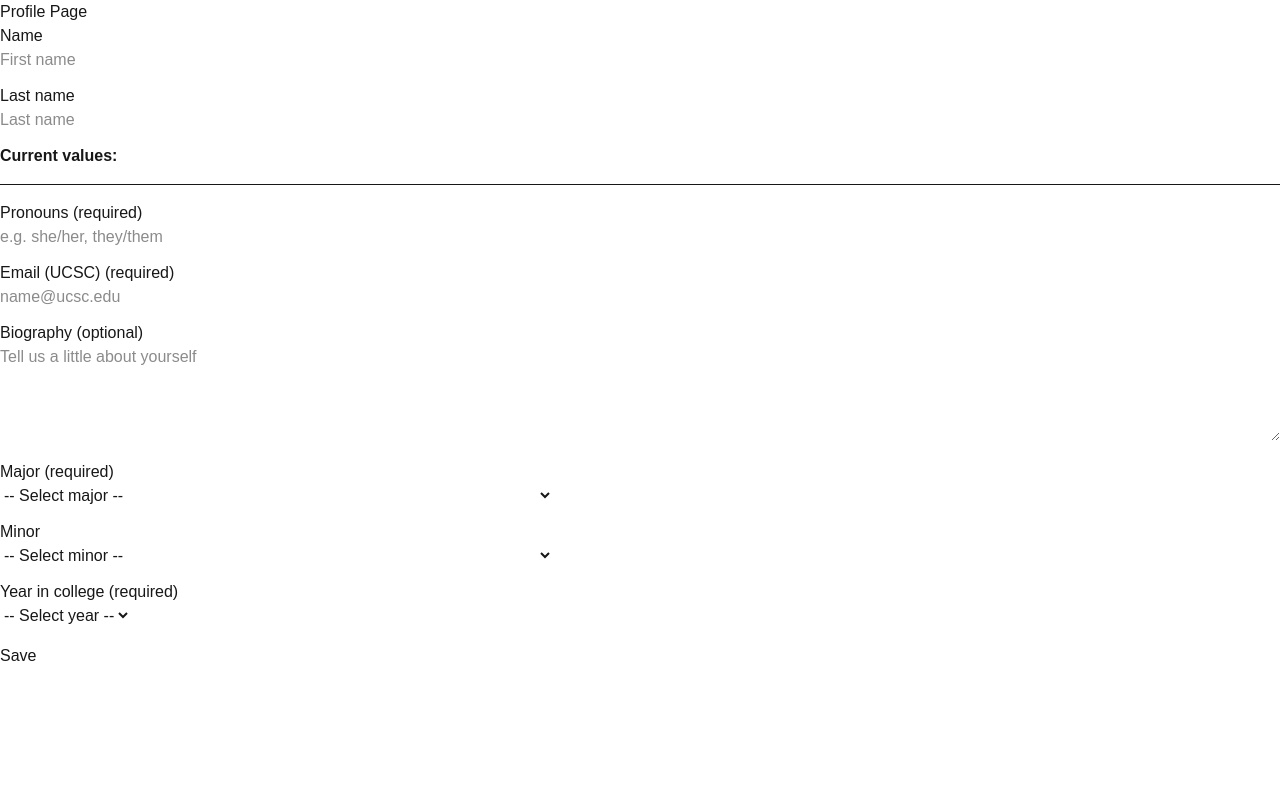
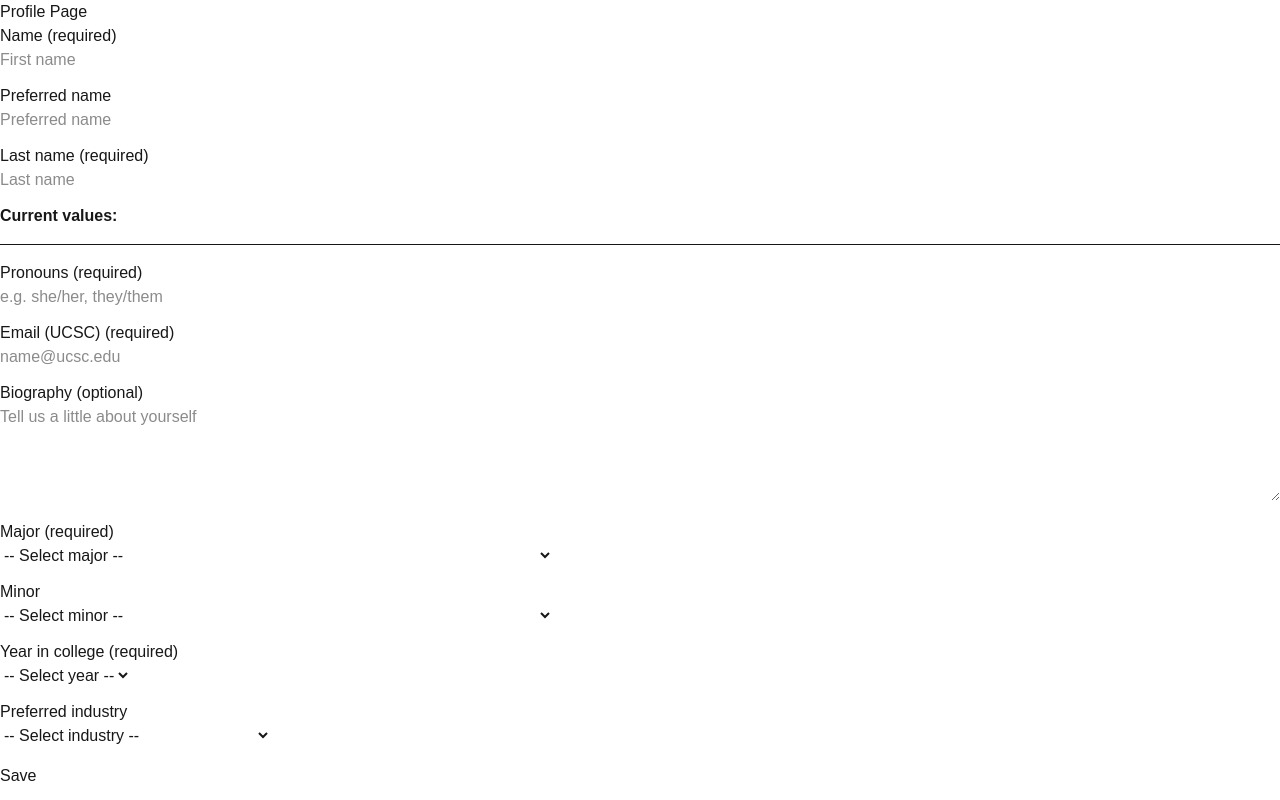
Before and after one commit to sakkara04/slugin, a Next.js app in the folder slugin-app/: page /profile in a window 1280 px wide. Built offline with nearby package versions, Linux system fonts and the light colour scheme.

Commit message:
added preferred name and industry dropdown to profile page, also have commented out code ready for supabase connection to save profiles

```diff
--- /dev/null
+++ b/slugin-app/app/profile/industries.tsx
@@ -0,0 +1,19 @@
+const industries = [
+  "Academic Research",
+  "Student Organizations",
+  "STEM Outreach & Education",
+  "Social Justice & Advocacy",
+  "Environmental Sustainability",
+  "Arts & Performance",
+  "Media & Creative Technologies",
+  "Entrepreneurship & Innovation",
+  "Public Service & Civic Engagement",
+  "Peer Mentoring & Tutoring",
+  "Health & Wellness Initiatives",
+  "Cultural & Identity-Based Groups",
+  "Community Partnerships",
+  "Science Communication",
+  "Other"
+]
+
+export default industries
--- a/slugin-app/app/profile/page.tsx
+++ b/slugin-app/app/profile/page.tsx
@@ -1,11 +1,15 @@
 "use client"
 import React, { useState } from 'react'
 import Majors from './majors'
+import Industries from './industries'
+// import { supabase } from '../lib/supabaseClient' // Adjust this path once we finish connecting Supabase
 
 const majorsList = Majors;
+const industryList = Industries
 
 const Page = () => {
   const [firstName, setFirstName] = useState('')
+  const [preferredName, setPreferredName] = useState('')
   const [lastName, setLastName] = useState('')
   const [pronouns, setPronouns] = useState('')
   const [email, setEmail] = useState('')
@@ -13,13 +17,14 @@ const Page = () => {
   const [major, setMajor] = useState('')
   const [minor, setMinor] = useState('')
   const [year, setYear] = useState('')
+  const [industry, setIndustry] = useState('')
 
   return (
     <div>
       <h1>Profile Page</h1>
       <section>
         <div style={{ marginBottom: 12 }}>
-          <label htmlFor="firstName">Name</label>
+          <label htmlFor="firstName">Name (required)</label>
           <br />
           <input
             id="firstName"
@@ -31,7 +36,19 @@ const Page = () => {
         </div>
 
         <div style={{ marginBottom: 12 }}>
-          <label htmlFor="lastName">Last name</label>
+          <label htmlFor="preferredName">Preferred name</label>
+          <br />
+          <input
+            id="preferredName"
+            value={preferredName}
+            onChange={(e) => setPreferredName(e.target.value)}
+            placeholder="Preferred name"
+            className="input"
+          />
+        </div>
+
+        <div style={{ marginBottom: 12 }}>
+          <label htmlFor="lastName">Last name (required)</label>
           <br />
           <input
             id="lastName"
@@ -138,9 +155,25 @@ const Page = () => {
           </select>
         </div>
 
+        <div style={{ marginBottom: 12 }}>
+          <label htmlFor="major">Preferred industry</label>
+          <br />
+          <select
+            id="industry"
+            value={industry}
+            onChange={(e) => setIndustry(e.target.value)}
+            className="input"
+          >
+            <option value="">-- Select industry --</option>
+            {industryList.map((m) => (
+              <option key={m} value={m}>{m}</option>
+            ))}
+          </select>
+        </div>
+
         <div style={{ marginTop: 16 }}>
           <button
-            onClick={() => {
+            onClick={async() => {
               const missing: string[] = []
               if (!firstName.trim()) missing.push('First name')
               if (!lastName.trim()) missing.push('Last name')
@@ -156,6 +189,7 @@ const Page = () => {
 
               const saved = {
                 firstName,
+                preferredName,
                 lastName,
                 pronouns,
                 email,
@@ -163,8 +197,18 @@ const Page = () => {
                 major,
                 minor,
                 year,
+                industry,
               }
-              alert('Saved (dummy): ' + JSON.stringify(saved, null, 2))
+              // Save profile to supabase (will uncomment later)
+              // const { data, error } = await supabase
+              //   .from('profiles')
+              //   .upsert(saved)
+
+              // if (error) {
+              //   alert('Error saving profile: ' + error.message)
+              // } else {
+              //   alert('Profile saved successfully!')
+              // }
             }}
             className="button"
           >
```
